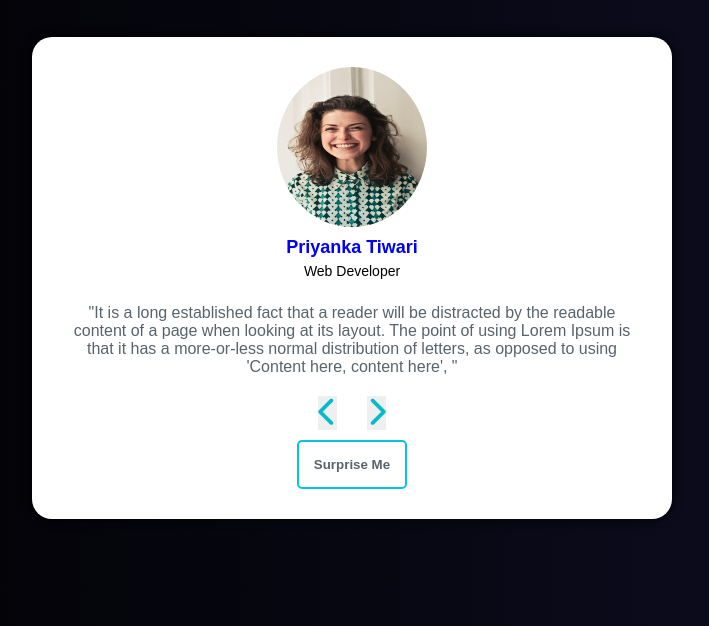
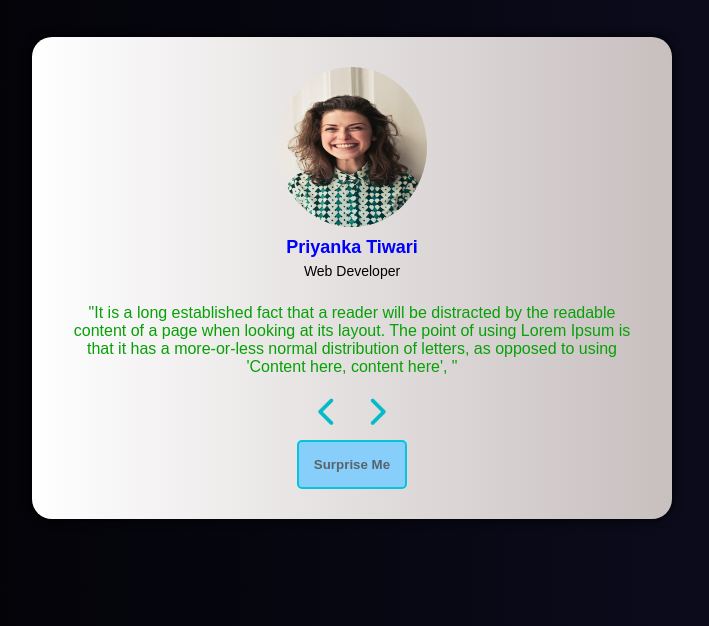
Before and after one commit to shriramt124/VanillaJavascript-Projects, a plain HTML site: page review/index.html in a window 1280 px wide. Shown: the part 174-800 px from the top of the page, without its empty margins (288-997 px from the left). Drawn offline with Linux system fonts and the light colour scheme; a web font is replaced by a local one.

Commit message:
review UI modified

```diff
--- a/review/style.css
+++ b/review/style.css
@@ -52,7 +52,7 @@ body {
   justify-content: center;
   align-items: center;
   text-align: center;
-  background-color: white;
+  background:linear-gradient(to right,white,rgb(200, 191, 191));
   padding: 30px;
   font-family: "Arial", sans-serif;
   border-radius: 20px;
@@ -88,7 +88,7 @@ height:100%;
   font-size: 16px;
   margin-bottom: 20px;
   margin-top: 20px;
-  color:rgb(89, 99, 107);
+  color:#07a007;
 }
 .button-container {
   display: flex;
@@ -104,13 +104,14 @@ cursor: pointer;
   border: none;
   font-size: 30px;
   margin-bottom: 10px;
+  background-color:inherit;
 }
 .random {
   padding: 15px;
   border: 2px solid rgb(6, 196, 221);
   text-transform: capitalize;
   font-weight: bolder;
-  background-color: white;
+  background-color: #87CEFA;
   border-radius: 5px;
 cursor: pointer;
 color:rgb(89, 99, 107);
```
